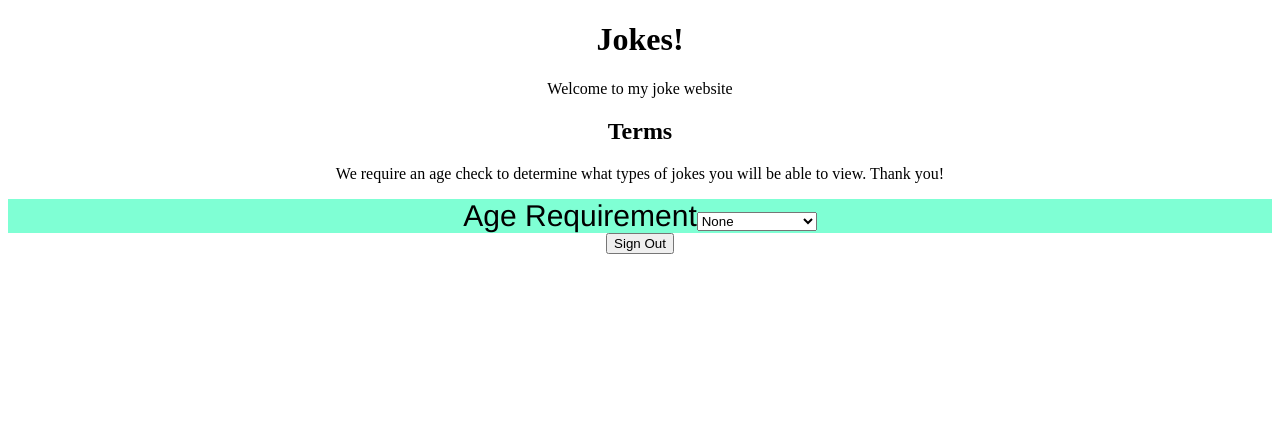
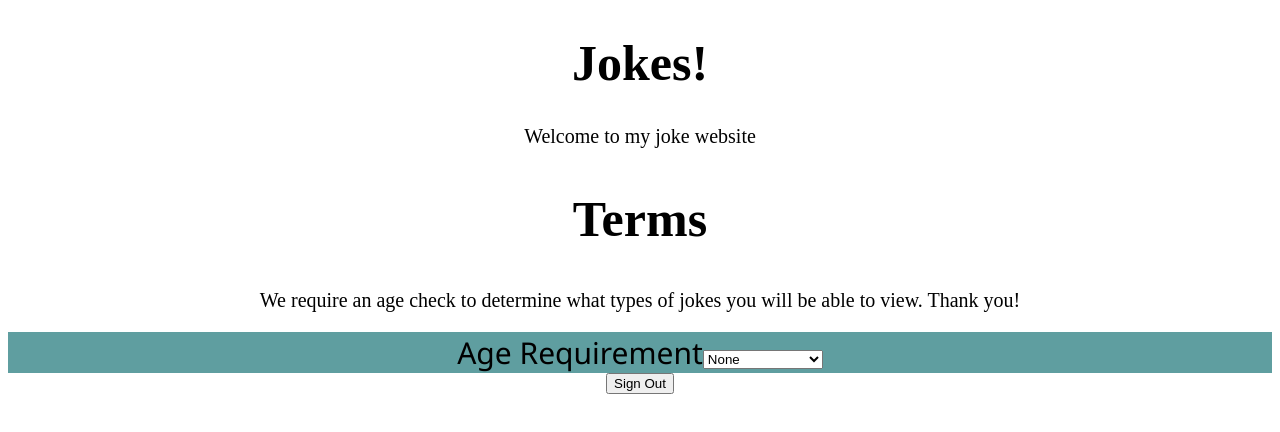
Before and after one commit to hellokev/joke-site, a React (Create React App) app: page /main in a window 1280 px wide. Shown: the top 432 px of the page. Built offline with nearby package versions, Linux system fonts and the light colour scheme.

Commit message:
small changes
added class name to on the the div sections to test access of app.css. it works so adding classnames allows you to all the editing need

```diff
--- a/src/App.css
+++ b/src/App.css
@@ -38,10 +38,17 @@
 }
 
 .form-group {
-  font-family: 'Franklin Gothic Medium', 'Arial Narrow', Arial, sans-serif;
+  font-family: 'Segoe UI', Tahoma, Geneva, Verdana, sans-serif;
   font-size: 30px;
-  background-color: aquamarine;
+  background-color: cadetblue;
 }
-.h1 {
+.start-group h1, h2{
   font-size: 50px;
 }
+.start-group p{
+ font-size: 20px;
+}
+
+.login-page{
+  font-family: 'Segoe UI', Tahoma, Geneva, Verdana, sans-serif;
+}
--- a/src/pages/main/index.jsx
+++ b/src/pages/main/index.jsx
@@ -126,7 +126,7 @@
     }
 
     return (
-        <div>
+        <div className='start-group'>
             <h1>Jokes!</h1>
             <p>Welcome to my joke website</p>
             <h2>Terms</h2>
```
